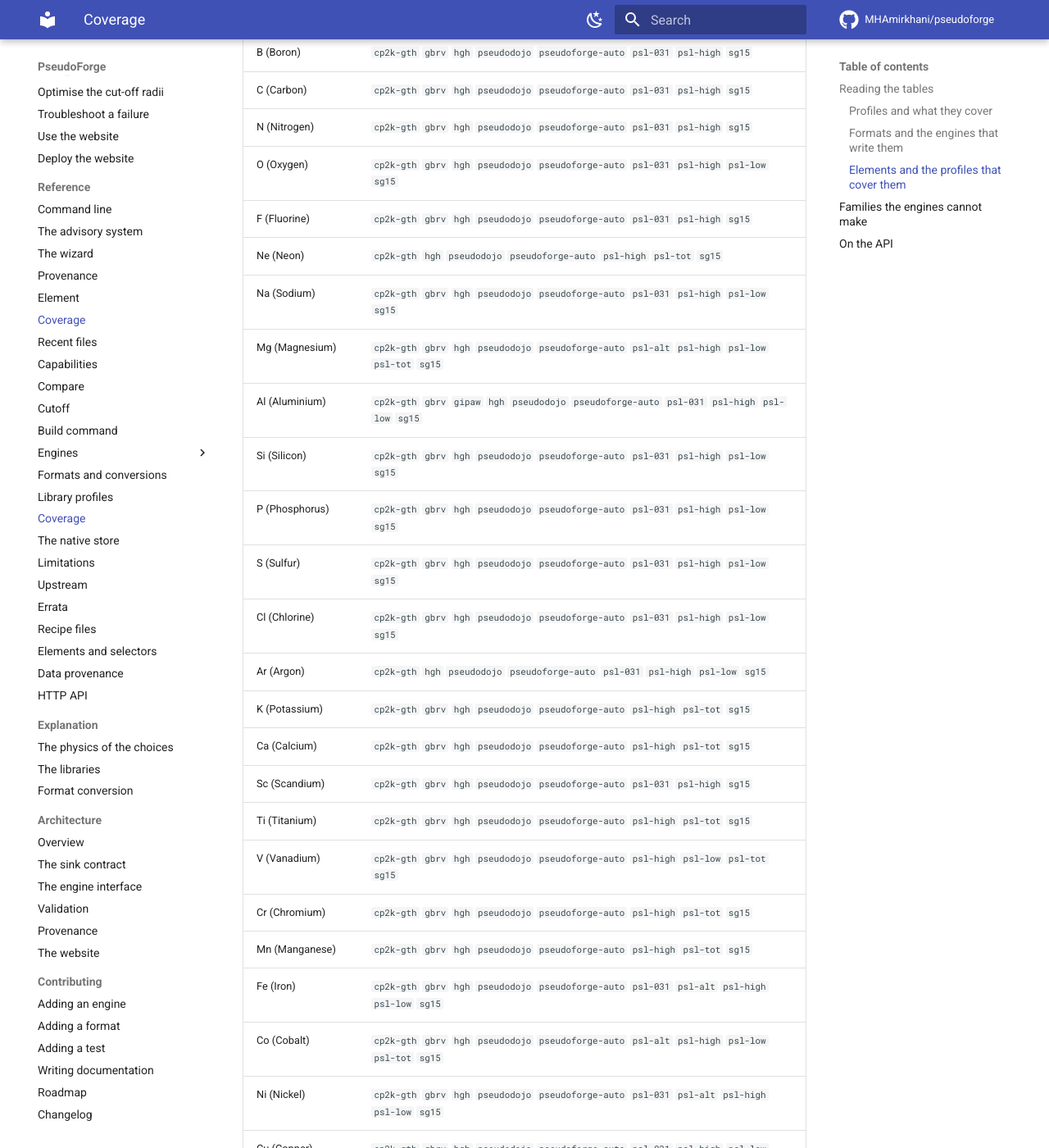
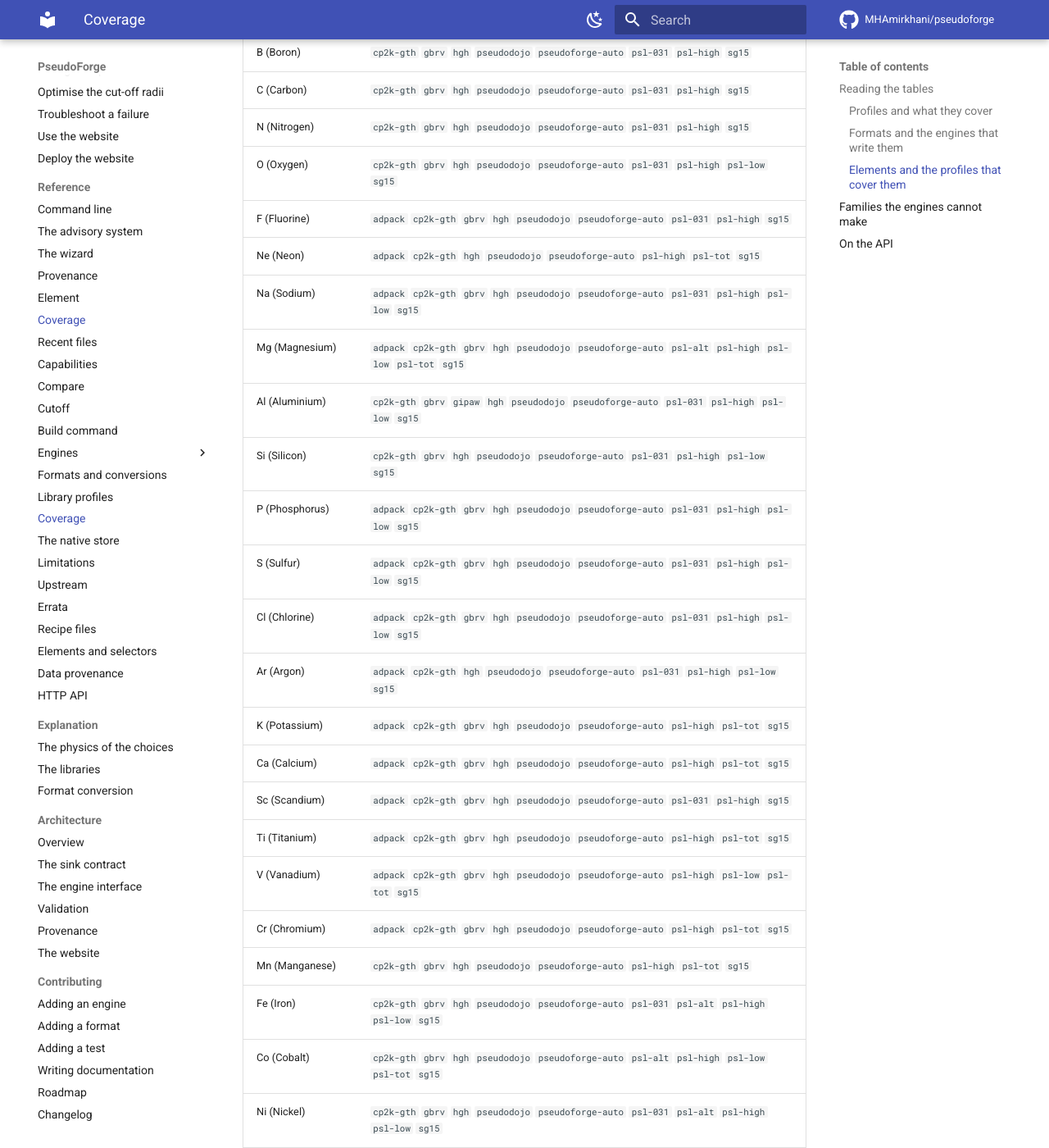
Before and after one commit to MHAmirkhani/PseudoForge, an MkDocs documentation site: the page built from docs/reference/coverage.md, in a window 1280 px wide and 1400 px high, scrolled down 3825 px. Shown: the whole window at 82% size. Built offline with MkDocs 1.6.1 and Material for MkDocs 9.7.7, drawn with Linux system fonts in a browser that asks for light colours; comment, search, counter and statistics services are not loaded; some of the changed text lies outside the part shown.

Commit message:
advise: pick a format the engine can write, not a fixed default

```diff
--- a/docs/reference/coverage.md
+++ b/docs/reference/coverage.md
@@ -96,29 +96,29 @@
 | Element | Profiles |
 |---|---|
 | H (Hydrogen) | `cp2k-gth` `gbrv` `hgh` `pseudodojo` `pseudoforge-auto` `psl-031` `psl-high` `sg15` |
-| He (Helium) | `cp2k-gth` `hgh` `pseudodojo` `pseudoforge-auto` `psl-high` `sg15` |
+| He (Helium) | `adpack` `cp2k-gth` `hgh` `pseudodojo` `pseudoforge-auto` `psl-high` `sg15` |
 | Li (Lithium) | `cp2k-gth` `gbrv` `hgh` `pseudoforge-auto` `psl-031` `psl-high` `psl-low` `sg15` |
-| Be (Beryllium) | `cp2k-gth` `gbrv` `hgh` `pseudoforge-auto` `psl-alt` `psl-high` `psl-low` `sg15` |
+| Be (Beryllium) | `adpack` `cp2k-gth` `gbrv` `hgh` `pseudoforge-auto` `psl-alt` `psl-high` `psl-low` `sg15` |
 | B (Boron) | `cp2k-gth` `gbrv` `hgh` `pseudodojo` `pseudoforge-auto` `psl-031` `psl-high` `sg15` |
 | C (Carbon) | `cp2k-gth` `gbrv` `hgh` `pseudodojo` `pseudoforge-auto` `psl-031` `psl-high` `sg15` |
 | N (Nitrogen) | `cp2k-gth` `gbrv` `hgh` `pseudodojo` `pseudoforge-auto` `psl-031` `psl-high` `sg15` |
 | O (Oxygen) | `cp2k-gth` `gbrv` `hgh` `pseudodojo` `pseudoforge-auto` `psl-031` `psl-high` `psl-low` `sg15` |
-| F (Fluorine) | `cp2k-gth` `gbrv` `hgh` `pseudodojo` `pseudoforge-auto` `psl-031` `psl-high` `sg15` |
-| Ne (Neon) | `cp2k-gth` `hgh` `pseudodojo` `pseudoforge-auto` `psl-high` `psl-tot` `sg15` |
-| Na (Sodium) | `cp2k-gth` `gbrv` `hgh` `pseudodojo` `pseudoforge-auto` `psl-031` `psl-high` `psl-low` `sg15` |
-| Mg (Magnesium) | `cp2k-gth` `gbrv` `hgh` `pseudodojo` `pseudoforge-auto` `psl-alt` `psl-high` `psl-low` `psl-tot` `sg15` |
+| F (Fluorine) | `adpack` `cp2k-gth` `gbrv` `hgh` `pseudodojo` `pseudoforge-auto` `psl-031` `psl-high` `sg15` |
+| Ne (Neon) | `adpack` `cp2k-gth` `hgh` `pseudodojo` `pseudoforge-auto` `psl-high` `psl-tot` `sg15` |
+| Na (Sodium) | `adpack` `cp2k-gth` `gbrv` `hgh` `pseudodojo` `pseudoforge-auto` `psl-031` `psl-high` `psl-low` `sg15` |
+| Mg (Magnesium) | `adpack` `cp2k-gth` `gbrv` `hgh` `pseudodojo` `pseudoforge-auto` `psl-alt` `psl-high` `psl-low` `psl-tot` `sg15` |
 | Al (Aluminium) | `cp2k-gth` `gbrv` `gipaw` `hgh` `pseudodojo` `pseudoforge-auto` `psl-031` `psl-high` `psl-low` `sg15` |
 | Si (Silicon) | `cp2k-gth` `gbrv` `hgh` `pseudodojo` `pseudoforge-auto` `psl-031` `psl-high` `psl-low` `sg15` |
-| P (Phosphorus) | `cp2k-gth` `gbrv` `hgh` `pseudodojo` `pseudoforge-auto` `psl-031` `psl-high` `psl-low` `sg15` |
-| S (Sulfur) | `cp2k-gth` `gbrv` `hgh` `pseudodojo` `pseudoforge-auto` `psl-031` `psl-high` `psl-low` `sg15` |
-| Cl (Chlorine) | `cp2k-gth` `gbrv` `hgh` `pseudodojo` `pseudoforge-auto` `psl-031` `psl-high` `psl-low` `sg15` |
-| Ar (Argon) | `cp2k-gth` `hgh` `pseudodojo` `pseudoforge-auto` `psl-031` `psl-high` `psl-low` `sg15` |
-| K (Potassium) | `cp2k-gth` `gbrv` `hgh` `pseudodojo` `pseudoforge-auto` `psl-high` `psl-tot` `sg15` |
-| Ca (Calcium) | `cp2k-gth` `gbrv` `hgh` `pseudodojo` `pseudoforge-auto` `psl-high` `psl-tot` `sg15` |
-| Sc (Scandium) | `cp2k-gth` `gbrv` `hgh` `pseudodojo` `pseudoforge-auto` `psl-031` `psl-high` `sg15` |
-| Ti (Titanium) | `cp2k-gth` `gbrv` `hgh` `pseudodojo` `pseudoforge-auto` `psl-high` `psl-tot` `sg15` |
-| V (Vanadium) | `cp2k-gth` `gbrv` `hgh` `pseudodojo` `pseudoforge-auto` `psl-high` `psl-low` `psl-tot` `sg15` |
-| Cr (Chromium) | `cp2k-gth` `gbrv` `hgh` `pseudodojo` `pseudoforge-auto` `psl-high` `psl-tot` `sg15` |
+| P (Phosphorus) | `adpack` `cp2k-gth` `gbrv` `hgh` `pseudodojo` `pseudoforge-auto` `psl-031` `psl-high` `psl-low` `sg15` |
+| S (Sulfur) | `adpack` `cp2k-gth` `gbrv` `hgh` `pseudodojo` `pseudoforge-auto` `psl-031` `psl-high` `psl-low` `sg15` |
+| Cl (Chlorine) | `adpack` `cp2k-gth` `gbrv` `hgh` `pseudodojo` `pseudoforge-auto` `psl-031` `psl-high` `psl-low` `sg15` |
+| Ar (Argon) | `adpack` `cp2k-gth` `hgh` `pseudodojo` `pseudoforge-auto` `psl-031` `psl-high` `psl-low` `sg15` |
+| K (Potassium) | `adpack` `cp2k-gth` `gbrv` `hgh` `pseudodojo` `pseudoforge-auto` `psl-high` `psl-tot` `sg15` |
+| Ca (Calcium) | `adpack` `cp2k-gth` `gbrv` `hgh` `pseudodojo` `pseudoforge-auto` `psl-high` `psl-tot` `sg15` |
+| Sc (Scandium) | `adpack` `cp2k-gth` `gbrv` `hgh` `pseudodojo` `pseudoforge-auto` `psl-031` `psl-high` `sg15` |
+| Ti (Titanium) | `adpack` `cp2k-gth` `gbrv` `hgh` `pseudodojo` `pseudoforge-auto` `psl-high` `psl-tot` `sg15` |
+| V (Vanadium) | `adpack` `cp2k-gth` `gbrv` `hgh` `pseudodojo` `pseudoforge-auto` `psl-high` `psl-low` `psl-tot` `sg15` |
+| Cr (Chromium) | `adpack` `cp2k-gth` `gbrv` `hgh` `pseudodojo` `pseudoforge-auto` `psl-high` `psl-tot` `sg15` |
 | Mn (Manganese) | `cp2k-gth` `gbrv` `hgh` `pseudodojo` `pseudoforge-auto` `psl-high` `psl-tot` `sg15` |
 | Fe (Iron) | `cp2k-gth` `gbrv` `hgh` `pseudodojo` `pseudoforge-auto` `psl-031` `psl-alt` `psl-high` `psl-low` `sg15` |
 | Co (Cobalt) | `cp2k-gth` `gbrv` `hgh` `pseudodojo` `pseudoforge-auto` `psl-alt` `psl-high` `psl-low` `psl-tot` `sg15` |
@@ -126,27 +126,27 @@
 | Cu (Copper) | `cp2k-gth` `gbrv` `hgh` `pseudodojo` `pseudoforge-auto` `psl-031` `psl-high` `psl-low` `sg15` |
 | Zn (Zinc) | `cp2k-gth` `gbrv` `hgh` `pseudodojo` `pseudoforge-auto` `psl-031` `psl-alt` `psl-high` `psl-low` `sg15` |
 | Ga (Gallium) | `cp2k-gth` `gbrv` `hgh` `pseudoforge-auto` `psl-031` `psl-high` `psl-low` `sg15` |
-| Ge (Germanium) | `cp2k-gth` `gbrv` `hgh` `pseudoforge-auto` `psl-031` `psl-high` `psl-low` `sg15` |
+| Ge (Germanium) | `adpack` `cp2k-gth` `gbrv` `hgh` `pseudoforge-auto` `psl-031` `psl-high` `psl-low` `sg15` |
 | As (Arsenic) | `cp2k-gth` `gbrv` `hgh` `pseudodojo` `pseudoforge-auto` `psl-031` `psl-alt` `psl-high` `psl-low` `sg15` |
-| Se (Selenium) | `cp2k-gth` `gbrv` `hgh` `pseudodojo` `pseudoforge-auto` `psl-031` `psl-high` `psl-low` `sg15` |
-| Br (Bromine) | `cp2k-gth` `gbrv` `hgh` `pseudodojo` `pseudoforge-auto` `psl-031` `psl-alt` `psl-high` `psl-low` `sg15` |
-| Kr (Krypton) | `cp2k-gth` `hgh` `pseudodojo` `pseudoforge-auto` `psl-high` `psl-tot` `sg15` |
+| Se (Selenium) | `adpack` `cp2k-gth` `gbrv` `hgh` `pseudodojo` `pseudoforge-auto` `psl-031` `psl-high` `psl-low` `sg15` |
+| Br (Bromine) | `adpack` `cp2k-gth` `gbrv` `hgh` `pseudodojo` `pseudoforge-auto` `psl-031` `psl-alt` `psl-high` `psl-low` `sg15` |
+| Kr (Krypton) | `adpack` `cp2k-gth` `hgh` `pseudodojo` `pseudoforge-auto` `psl-high` `psl-tot` `sg15` |
 | Rb (Rubidium) | `cp2k-gth` `gbrv` `hgh` `pseudodojo` `pseudoforge-auto` `psl-high` `psl-tot` `sg15` |
 | Sr (Strontium) | `cp2k-gth` `gbrv` `hgh` `pseudodojo` `pseudoforge-auto` `psl-031` `psl-high` `sg15` |
 | Y (Yttrium) | `cp2k-gth` `gbrv` `hgh` `pseudodojo` `pseudoforge-auto` `psl-031` `psl-high` `sg15` |
-| Zr (Zirconium) | `cp2k-gth` `gbrv` `hgh` `pseudodojo` `pseudoforge-auto` `psl-031` `psl-high` `sg15` |
-| Nb (Niobium) | `cp2k-gth` `gbrv` `hgh` `pseudodojo` `pseudoforge-auto` `psl-031` `psl-high` `sg15` |
+| Zr (Zirconium) | `adpack` `cp2k-gth` `gbrv` `hgh` `pseudodojo` `pseudoforge-auto` `psl-031` `psl-high` `sg15` |
+| Nb (Niobium) | `adpack` `cp2k-gth` `gbrv` `hgh` `pseudodojo` `pseudoforge-auto` `psl-031` `psl-high` `sg15` |
 | Mo (Molybdenum) | `cp2k-gth` `gbrv` `hgh` `pseudodojo` `pseudoforge-auto` `psl-031` `psl-high` `sg15` |
 | Tc (Technetium) | `cp2k-gth` `gbrv` `hgh` `pseudodojo` `pseudoforge-auto` `psl-031` `psl-high` `sg15` |
 | Ru (Ruthenium) | `cp2k-gth` `gbrv` `hgh` `pseudodojo` `pseudoforge-auto` `psl-high` `psl-tot` `sg15` |
 | Rh (Rhodium) | `cp2k-gth` `gbrv` `hgh` `pseudodojo` `pseudoforge-auto` `psl-031` `psl-high` `sg15` |
 | Pd (Palladium) | `cp2k-gth` `gbrv` `hgh` `pseudodojo` `pseudoforge-auto` `psl-031` `psl-alt` `psl-high` `psl-low` `sg15` |
-| Ag (Silver) | `cp2k-gth` `gbrv` `hgh` `pseudodojo` `pseudoforge-auto` `psl-031` `psl-alt` `psl-high` `psl-low` `sg15` |
+| Ag (Silver) | `adpack` `cp2k-gth` `gbrv` `hgh` `pseudodojo` `pseudoforge-auto` `psl-031` `psl-alt` `psl-high` `psl-low` `sg15` |
 | Cd (Cadmium) | `cp2k-gth` `gbrv` `hgh` `pseudodojo` `pseudoforge-auto` `psl-031` `psl-high` `psl-low` `sg15` |
 | In (Indium) | `cp2k-gth` `gbrv` `hgh` `pseudodojo` `pseudoforge-auto` `psl-031` `psl-high` `sg15` |
-| Sn (Tin) | `cp2k-gth` `gbrv` `hgh` `pseudodojo` `pseudoforge-auto` `psl-031` `psl-high` `sg15` |
+| Sn (Tin) | `adpack` `cp2k-gth` `gbrv` `hgh` `pseudodojo` `pseudoforge-auto` `psl-031` `psl-high` `sg15` |
 | Sb (Antimony) | `cp2k-gth` `gbrv` `hgh` `pseudodojo` `pseudoforge-auto` `psl-alt` `psl-high` `psl-low` `psl-tot` `sg15` |
-| Te (Tellurium) | `cp2k-gth` `gbrv` `hgh` `pseudodojo` `pseudoforge-auto` `psl-031` `psl-alt` `psl-high` `psl-low` `sg15` |
+| Te (Tellurium) | `adpack` `cp2k-gth` `gbrv` `hgh` `pseudodojo` `pseudoforge-auto` `psl-031` `psl-alt` `psl-high` `psl-low` `sg15` |
 | I (Iodine) | `cp2k-gth` `gbrv` `hgh` `pseudodojo` `pseudoforge-auto` `psl-high` `psl-low` `sg15` |
 | Xe (Xenon) | `cp2k-gth` `hgh` `pseudodojo` `pseudoforge-auto` `psl-high` `psl-tot` `sg15` |
 | Cs (Caesium) | `cp2k-gth` `gbrv` `hgh` `pseudodojo` `pseudoforge-auto` `psl-high` `psl-low` `psl-tot` `sg15` |
@@ -172,11 +172,11 @@
 | Re (Rhenium) | `cp2k-gth` `gbrv` `hgh` `pseudodojo` `pseudoforge-auto` `psl-high` `psl-low` `psl-tot` `sg15` |
 | Os (Osmium) | `cp2k-gth` `gbrv` `hgh` `pseudodojo` `pseudoforge-auto` `psl-high` `psl-low` `psl-tot` `sg15` |
 | Ir (Iridium) | `cp2k-gth` `gbrv` `hgh` `pseudodojo` `pseudoforge-auto` `psl-031` `psl-alt` `psl-high` `psl-low` `sg15` |
-| Pt (Platinum) | `cp2k-gth` `gbrv` `hgh` `pseudodojo` `pseudoforge-auto` `psl-031` `psl-alt` `psl-high` `psl-low` `sg15` |
-| Au (Gold) | `cp2k-gth` `gbrv` `hgh` `pseudodojo` `pseudoforge-auto` `psl-031` `psl-alt` `psl-high` `psl-low` `sg15` |
-| Hg (Mercury) | `cp2k-gth` `gbrv` `hgh` `pseudodojo` `pseudoforge-auto` `psl-031` `psl-high` `psl-low` `sg15` |
+| Pt (Platinum) | `adpack` `cp2k-gth` `gbrv` `hgh` `pseudodojo` `pseudoforge-auto` `psl-031` `psl-alt` `psl-high` `psl-low` `sg15` |
+| Au (Gold) | `adpack` `cp2k-gth` `gbrv` `hgh` `pseudodojo` `pseudoforge-auto` `psl-031` `psl-alt` `psl-high` `psl-low` `sg15` |
+| Hg (Mercury) | `adpack` `cp2k-gth` `gbrv` `hgh` `pseudodojo` `pseudoforge-auto` `psl-031` `psl-high` `psl-low` `sg15` |
 | Tl (Thallium) | `cp2k-gth` `gbrv` `hgh` `pseudoforge-auto` `psl-031` `psl-high` `sg15` |
-| Pb (Lead) | `cp2k-gth` `gbrv` `hgh` `pseudoforge-auto` `psl-031` `psl-high` `sg15` |
+| Pb (Lead) | `adpack` `cp2k-gth` `gbrv` `hgh` `pseudoforge-auto` `psl-031` `psl-high` `sg15` |
 | Bi (Bismuth) | `cp2k-gth` `gbrv` `hgh` `pseudoforge-auto` `psl-031` `psl-high` `sg15` |
 | Po (Polonium) | `cp2k-gth` `hgh` `pseudoforge-auto` `psl-high` `psl-tot` |
 | At (Astatine) | `cp2k-gth` `hgh` `pseudoforge-auto` `psl-high` `psl-tot` |
```
Also changed, not shown: other parts of docs/reference/coverage.md (+1 -1 lines), 4 other files.
